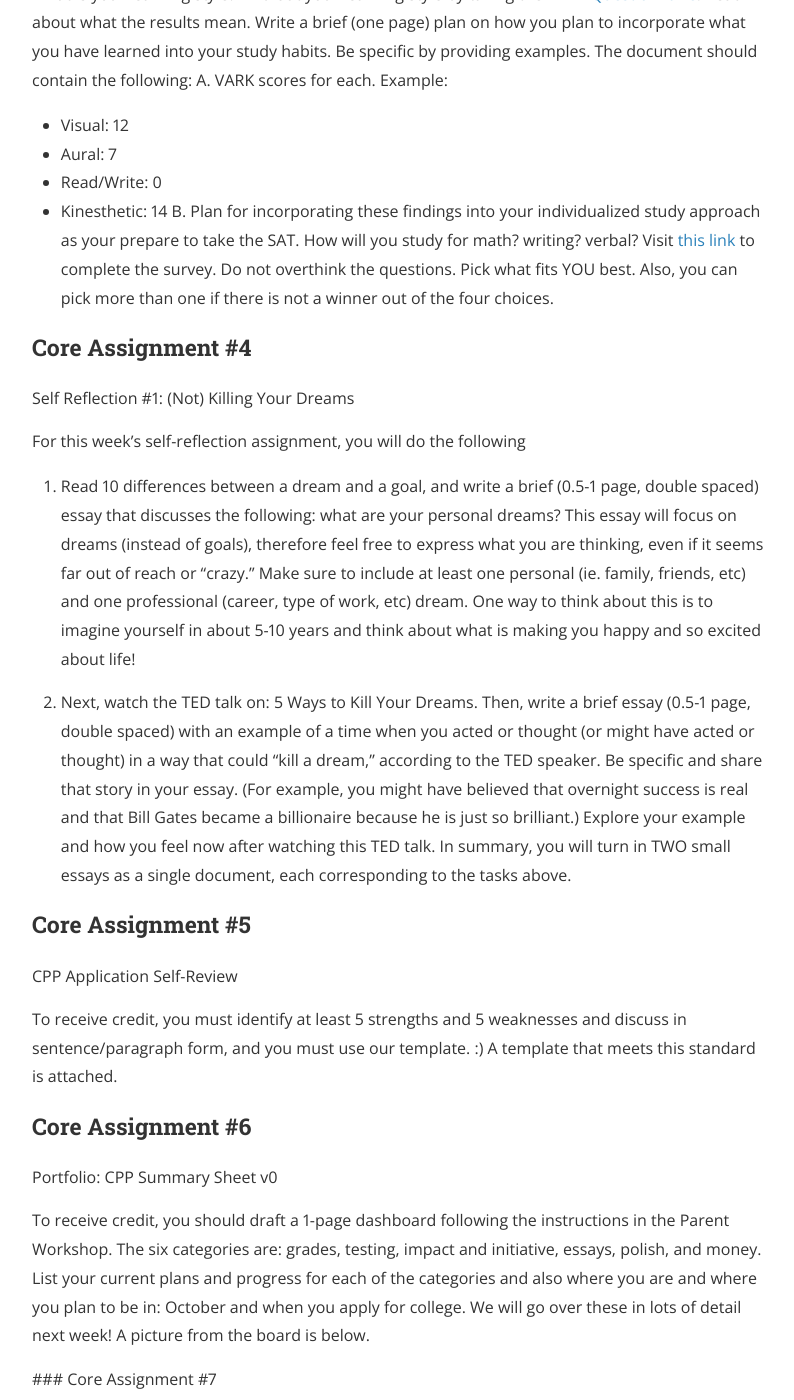
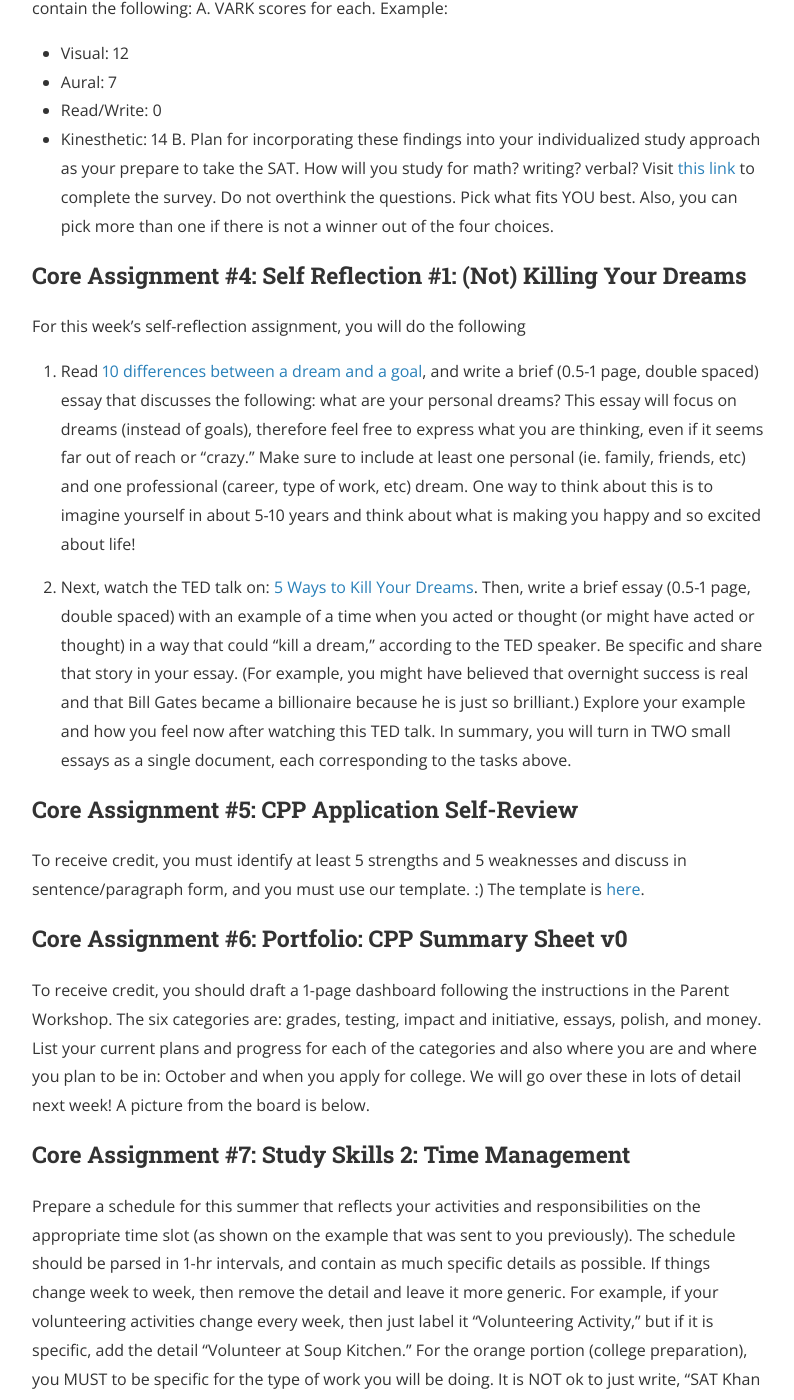
Before and after one commit to wrgr/cppbook, a Jekyll site: the page built from assignments.md, in a window 1280 px wide and 1400 px high, scrolled down 2107 px. Shown: the whole window, without its empty margins (240-1034 px from the left). Built offline with Jekyll 4.4.1, drawn with Linux system fonts in a browser that asks for light colours; nearby versions of some CDN libraries; a style sheet for code colours, icons or effects is not loaded; some of the changed text lies outside the part shown.

Commit message:
fixing up week 1 assignments with assets

```diff
--- a/assignments.md
+++ b/assignments.md
@@ -16,8 +16,7 @@ Papers missing a student name or assignment number will not be graded.
 
 ## Core assignments
 
-### Core Assignment #1
-College Essay Outlines
+### Core Assignment #1:  College Essay Outlines
 
 Outline two candidate essay topics from the Common Application Essay Prompts, being sure to express your main ideas and supporting points. Choose topics that will let you express your accomplishments and your unique voice!
 It is not required that you follow this exact format for an outline, because 650 words is relatively short, and you may wish to write in a slightly different format. However, we strongly encourage using this template to capture all of your ideas.
@@ -40,20 +39,19 @@ Our two recommended prompts this year are (you may choose your own if you prefer
 - Describe a problem you’ve solved or a problem you’d like to solve. It can be an intellectual challenge, a research query, an ethical dilemma-anything that is of personal importance, no matter the scale. Explain its significance to you and what steps you took or could be taken to identify a solution.
 - Discuss an accomplishment or event, formal or informal, that marked your transition from childhood to adulthood within your culture, community, or family.
 
-A template that meets this standard is attached.
+A template that meets this standard is [here](/assets/cpp_template_outline.doc).
 
-### Core Assignment #2
-
-Common App Essay #1 Revision 1
+### Core Assignment #2:  Common App Essay #1 Revision 1
 
 Please select and complete an essay on one of the topics for next year’s Common App. The prompts can be found in the Application Prep section of this book. Be sure that you label your essay with your name, assignment number, and prompt. Your essay must be between 250 – 650 words. Aim for at least 500. We will recommend a prompt this year!
+
 Our two recommended prompts this year are (you may choose your own if you prefer):
 - Describe a problem you’ve solved or a problem you’d like to solve. It can be an intellectual challenge, a research query, an ethical dilemma-anything that is of personal importance, no matter the scale. Explain its significance to you and what steps you took or could be taken to identify a solution.
 - Discuss an accomplishment or event, formal or informal, that marked your transition from childhood to adulthood within your culture, community, or family.
 
-### Core Assignment #3
+Our essay template is [here](/assets/cpp_essay_template.doc).
 
-Study Skills 1: Learning Assessment
+### Core Assignment #3:  Study Skills 1: Learning Assessment
 
 What is your learning style?
 Find out your learning style by taking the [VARK Questionnaire]((http://vark-learn.com/the-vark-questionnaire/the-vark-questionnaire-for-younger-people/) ). Read about what the results mean. Write a brief (one page) plan on how you plan to incorporate what you have learned into your study habits. Be specific by providing examples.
@@ -66,32 +64,24 @@ A.	VARK scores for each. Example:
 B.	Plan for incorporating these findings into your individualized study approach as your prepare to take the SAT. How will you study for math? writing? verbal?
 Visit [this link](http://vark-learn.com/the-vark-questionnaire/the-vark-questionnaire-for-younger-people/) to complete the survey. Do not overthink the questions. Pick what fits YOU best. Also, you can pick more than one if there is not a winner out of the four choices.
 
-### Core Assignment #4
-
-Self Reflection #1: (Not) Killing Your Dreams
+### Core Assignment #4:  Self Reflection #1: (Not) Killing Your Dreams
 
 For this week’s self-reflection assignment, you will do the following
-1.	Read 10 differences between a dream and a goal, and write a brief (0.5-1 page, double spaced) essay that discusses the following: what are your personal dreams? This essay will focus on dreams (instead of goals), therefore feel free to express what you are thinking, even if it seems far out of reach or “crazy.” Make sure to include at least one personal (ie. family, friends, etc) and one professional (career, type of work, etc) dream. One way to think about this is to imagine yourself in about 5-10 years and think about what is making you happy and so excited about life!
+1.	Read [10 differences between a dream and a goal](https://timemanagementninja.com/2013/04/10-big-differences-between-goals-and-dreams-that-you-must-know/), and write a brief (0.5-1 page, double spaced) essay that discusses the following: what are your personal dreams? This essay will focus on dreams (instead of goals), therefore feel free to express what you are thinking, even if it seems far out of reach or “crazy.” Make sure to include at least one personal (ie. family, friends, etc) and one professional (career, type of work, etc) dream. One way to think about this is to imagine yourself in about 5-10 years and think about what is making you happy and so excited about life!
 
-2.	Next, watch the TED talk on: 5 Ways to Kill Your Dreams. Then, write a brief essay (0.5-1 page, double spaced) with an example of a time when you acted or thought (or might have acted or thought) in a way that could “kill a dream,” according to the TED speaker. Be specific and share that story in your essay. (For example, you might have believed that overnight success is real and that Bill Gates became a billionaire because he is just so brilliant.) Explore your example and how you feel now after watching this TED talk.
+2.	Next, watch the TED talk on: [5 Ways to Kill Your Dreams](https://www.ted.com/talks/bel_pesce_5_ways_to_kill_your_dreams?language=en). Then, write a brief essay (0.5-1 page, double spaced) with an example of a time when you acted or thought (or might have acted or thought) in a way that could “kill a dream,” according to the TED speaker. Be specific and share that story in your essay. (For example, you might have believed that overnight success is real and that Bill Gates became a billionaire because he is just so brilliant.) Explore your example and how you feel now after watching this TED talk.
 In summary, you will turn in TWO small essays as a single document, each corresponding to the tasks above.
 
-### Core Assignment #5
-
-CPP Application Self-Review
+### Core Assignment #5:  CPP Application Self-Review
 
 To receive credit, you must identify at least 5 strengths and 5 weaknesses and discuss in sentence/paragraph form, and you must use our template. :)
-A template that meets this standard is attached.
+The template is [here](/assets/cpp_template_appreview.doc).
 
-### Core Assignment #6
-
-Portfolio:  CPP Summary Sheet v0
+### Core Assignment #6:  Portfolio:  CPP Summary Sheet v0
 
 To receive credit, you should draft a 1-page dashboard following the instructions in the Parent Workshop.  The six categories are:  grades, testing, impact and initiative, essays, polish, and money.  List your current plans and progress for each of the categories and also where you are and where you plan to be in:  October and when you apply for college.  We will go over these in lots of detail next week!  A picture from the board is below.
 
- ### Core Assignment #7
-
-Study Skills 2: Time Management
+### Core Assignment #7:  Study Skills 2: Time Management
 
 Prepare a schedule for this summer  that reflects your activities and responsibilities on the appropriate time slot (as shown on the example that was sent to you previously). The schedule should be parsed in 1-hr intervals, and contain as much specific details as possible. If things change week to week, then remove the detail and leave it more generic. For example, if your volunteering activities change every week, then just label it “Volunteering Activity,” but if it is specific, add the detail “Volunteer at Soup Kitchen.” For the orange portion (college preparation), you MUST to be specific for the type of work you will be doing. It is NOT ok to just write, “SAT Khan Academy” without it saying, “SAT Khan Academy: Math videos” or “SAT Khan Academy Math Problems.” Remember that the allocation of task needs to reflect what YOU need to be working on this summer.
 To complete this assignment, you will start with the file that was sent to you containing a sample schedule. Make the adjustments to fit YOUR schedule and responsibilities/activities. You will “print” the schedule as a PDF, making sure that it fits into one readable page (or 2 if needed).  [We will send this in a couple of days…start on the other assignments]
```
Also changed, not shown: 3 other files.
